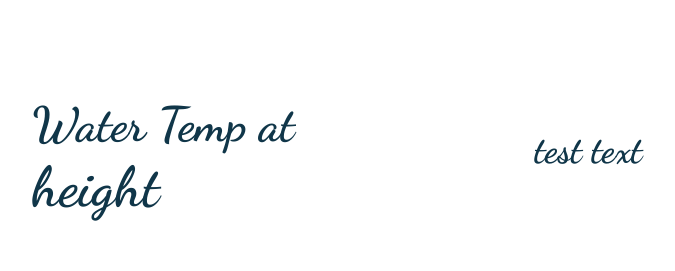
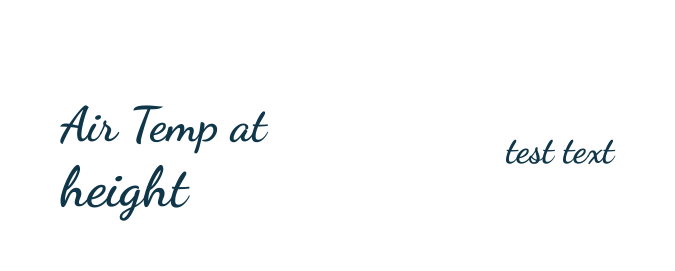
Before and after one commit to javasmuse/tides, a website: page public/index.html in a window 1280 px wide. Shown: the whole page, without its empty margins (255-930 px from the left). Drawn offline with Linux system fonts and the light colour scheme; no server answers.

Commit message:
air temp and location :) works

```diff
--- a/public/index.html
+++ b/public/index.html
@@ -13,7 +13,10 @@
 
 <body id="background">
     <div class="container-main">
-        <h1>Water Temp at <div id="location"><h3>height</h3></div></h1>
+        <h1>Air Temp at <div id="location">
+                <h3>height</h3>
+            </div>
+        </h1>
         <div id="tideDisplay">
             <h3>test text</h3>
         </div>
```
Also changed, not shown: index.js (+0 -9 lines).
